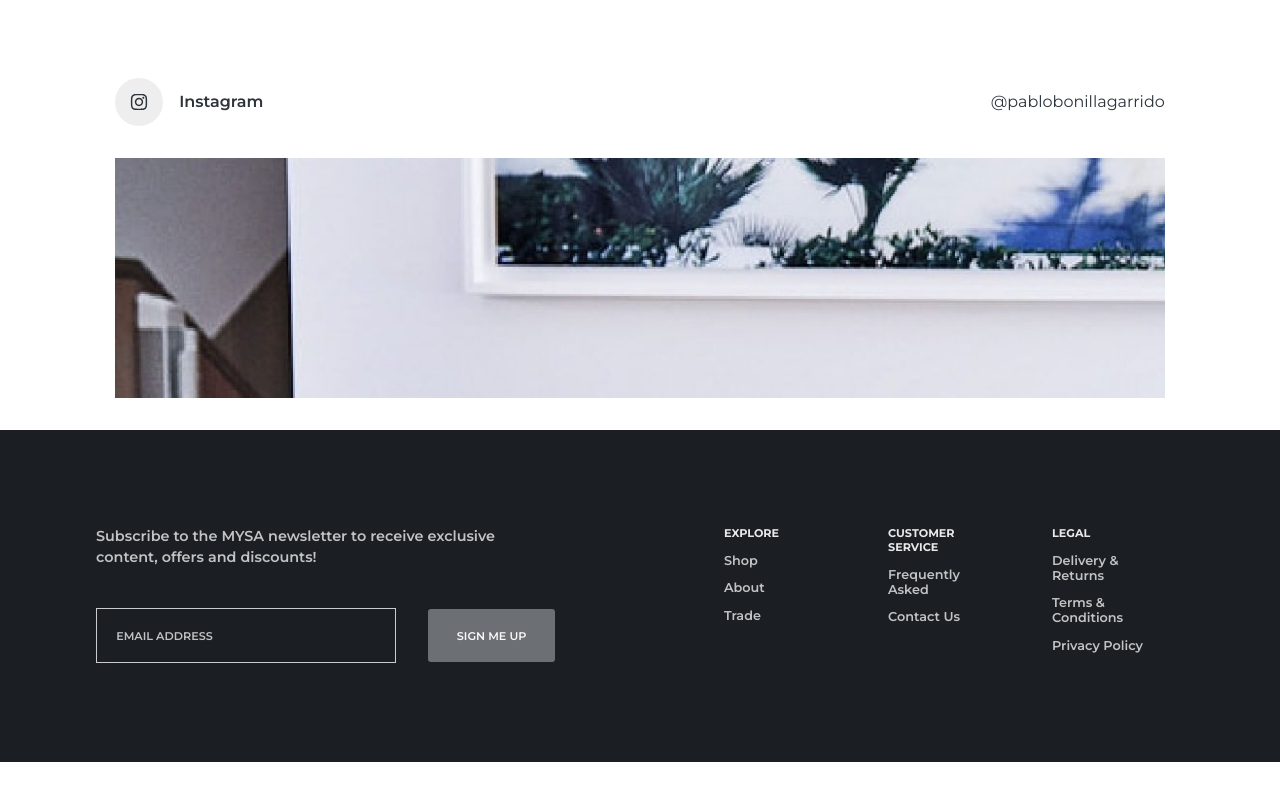
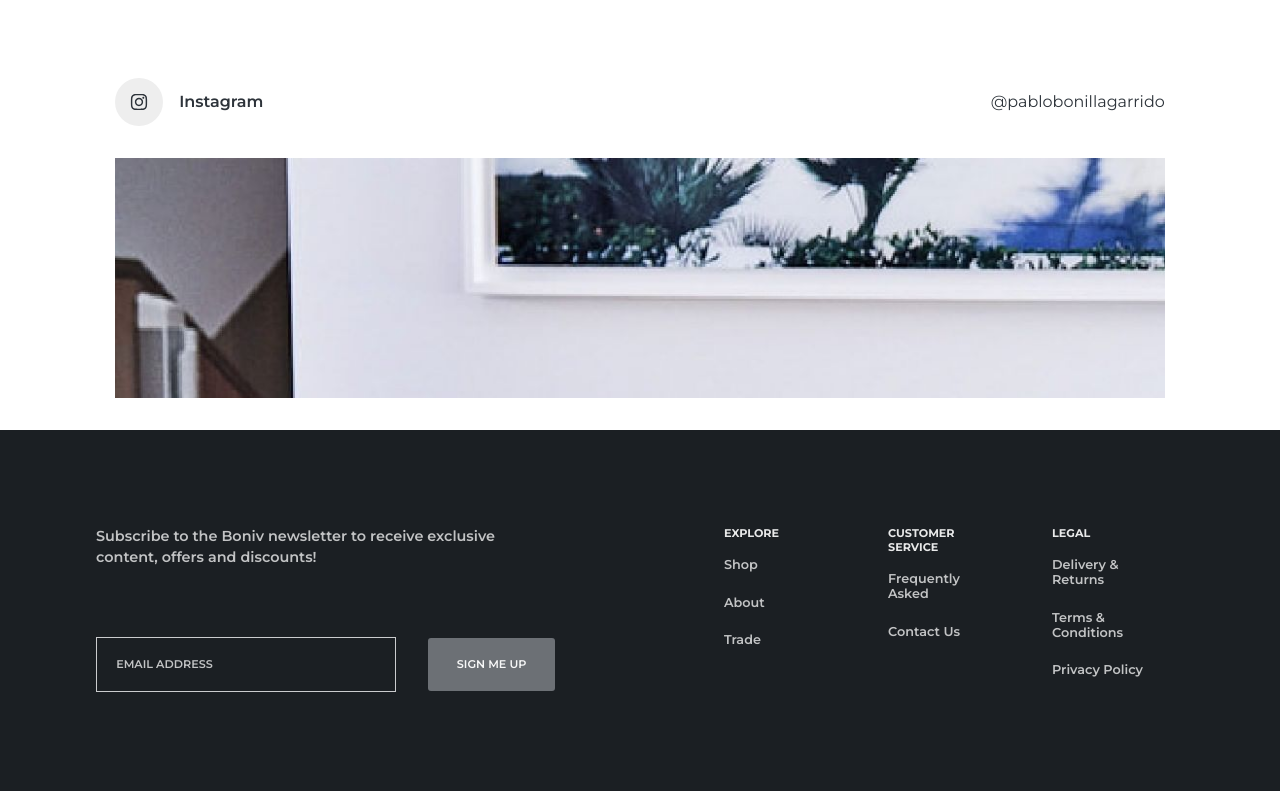
Before and after one commit to devPablo/brainstation-project-2, a React (Create React App) app: page /home in a window 1280 px wide. Shown: the part 2045-2836 px from the top of the page. Before the commit the page ends 2807 px from the top, so only its background shows below. Built offline with nearby package versions, Linux system fonts and the light colour scheme.

Commit message:
Add footer link underline animation

```diff
--- a/src/components/Footer.js
+++ b/src/components/Footer.js
@@ -7,26 +7,42 @@ const Footer = () => {
       <div className='footer__section'>
         <div className='footer__navigation'>
           <p className='footer__title'>Explore</p>
+          <div>
             <Link className='footer__link'>Shop</Link>
+          </div>
+          <div>
             <Link className='footer__link'>About</Link>
+          </div>
+          <div>
             <Link className='footer__link'>Trade</Link>
+          </div>
         </div>
         <div className='footer__navigation'>
           <p className='footer__title'>Customer Service</p>
+          <div>
             <Link className='footer__link'>Frequently Asked</Link>
+          </div>
+          <div>
             <Link className='footer__link'>Contact Us</Link>
+          </div>
         </div>
         <div className='footer__navigation'>
           <p className='footer__title'>Legal</p>
+          <div>
             <Link className='footer__link'>Delivery & Returns</Link>
+          </div>
+          <div>
             <Link className='footer__link'>Terms & Conditions</Link>
+          </div>
+          <div>
             <Link className='footer__link'>Privacy Policy</Link>
+          </div>
         </div>
       </div>
       <div className='footer__section footer__subscription-form'>
         <div className='footer__subscription-form-wrapper'>
           <p className='footer__subscription-info'>
-            Subscribe to the MYSA newsletter to receive exclusive content,
+            Subscribe to the Boniv newsletter to receive exclusive content,
             offers and discounts!
           </p>
         </div>
--- a/src/styles/components/_footer-form.scss
+++ b/src/styles/components/_footer-form.scss
@@ -66,7 +66,7 @@
     cursor: pointer;
 
     &:hover {
-      background-color: #292e34;
+      background-color: #424850;
     }
   }
 }
--- a/src/styles/components/_footer.scss
+++ b/src/styles/components/_footer.scss
@@ -58,11 +58,29 @@
     font-weight: 600;
     margin-bottom: 0.8rem;
     font-size: 0.8rem;
+    padding: 0.3rem 0.3rem 0.3rem 0;
+    transition: color 0.3s ease;
     position: relative;
-    transition: color 0.3s ease;
 
     &:hover {
       color: #fff;
+    }
+
+    &:after {
+      content: '';
+      display: block;
+      bottom: 0;
+      width: 0;
+      height: 1.5px;
+      left: 0;
+      position: absolute;
+      background: #fff;
+      transition: width 0.3s ease 0s, left 0.3s ease 0s;
+    }
+
+    &:hover:after {
+      width: 100%;
+      right: 0;
     }
   }
 
```
Lines whose indentation alone changed are shown as unchanged.
